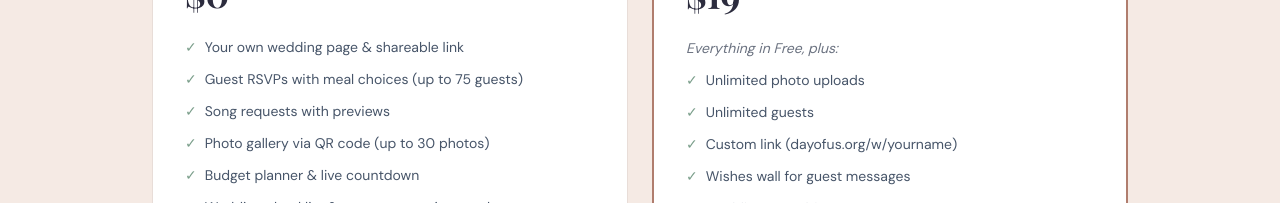
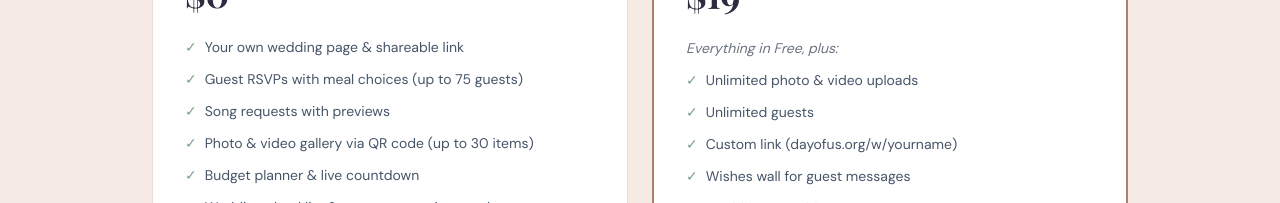
Before and after one commit to DayofUs/DayofUs, a Next.js app: page / in a window 1280 px wide. Shown: the part 2041-2244 px from the top of the page. Built offline with nearby package versions, Linux system fonts and the light colour scheme; no server answers; a web font is replaced by a local one.

Commit message:
Update page.tsx

```diff
--- a/app/page.tsx
+++ b/app/page.tsx
@@ -5,7 +5,7 @@ import Link from 'next/link';
 const guestFeatures = [
   { icon: '✉️', title: 'Guest RSVP', desc: 'A beautiful RSVP form that collects attendance, dietary requirements and messages — all in one place.', color: 'bg-[#E8F0EC]' },
   { icon: '🎵', title: 'Song Requests', desc: 'Guests search and request songs with 30-second previews before adding them to your playlist.', color: 'bg-[#EAE4F5]' },
-  { icon: '📸', title: 'QR Photo Gallery', desc: 'Guests scan a QR code at your wedding and upload photos straight from their phone — no app needed.', color: 'bg-[#F5EAE4]' },
+  { icon: '📸', title: 'QR Photo & Video Gallery', desc: 'Guests scan a QR code at your wedding and upload photos and videos straight from their phone — no app needed.', color: 'bg-[#F5EAE4]' },
   { icon: '💌', title: 'Wishes Wall', desc: 'A dedicated space for guests to leave heartfelt messages for you both.', color: 'bg-[#F5E6C8]' },
   { icon: '📅', title: 'Live Countdown', desc: 'A live countdown to your big day, shown right on your guest page.', color: 'bg-[#E8F0EC]' },
   { icon: '💰', title: 'Budget Planner', desc: 'Track every category of your wedding spend, with AI advice when you need it.', color: 'bg-[#EAE4F5]' },
@@ -156,7 +156,7 @@ export default function HomePage() {
                 <div className="text-sm font-semibold uppercase tracking-wider mb-2" style={{color:'#6B7280'}}>Free</div>
                 <div className="font-serif text-4xl font-bold mb-6" style={{color:'#2C2C3E'}}>$0</div>
                 <ul className="space-y-3 mb-8">
-                  {['Your own wedding page & shareable link', 'Guest RSVPs with meal choices (up to 75 guests)', 'Song requests with previews', 'Photo gallery via QR code (up to 30 photos)', 'Budget planner & live countdown', 'Wedding checklist & venue comparison tool'].map(item => (
+                  {['Your own wedding page & shareable link', 'Guest RSVPs with meal choices (up to 75 guests)', 'Song requests with previews', 'Photo & video gallery via QR code (up to 30 items)', 'Budget planner & live countdown', 'Wedding checklist & venue comparison tool'].map(item => (
                     <li key={item} className="flex items-start gap-2 text-sm" style={{color:'#475569'}}>
                       <span style={{color:'#7A9E8A'}}>✓</span> {item}
                     </li>
@@ -172,7 +172,7 @@ export default function HomePage() {
                 <div className="text-sm font-semibold uppercase tracking-wider mb-2" style={{color:'#B07D6E'}}>Premium</div>
                 <div className="font-serif text-4xl font-bold mb-6" style={{color:'#2C2C3E'}}>$19</div>
                 <ul className="space-y-3 mb-8">
-                  {['Everything in Free, plus:', 'Unlimited photo uploads', 'Unlimited guests', 'Custom link (dayofus.org/w/yourname)', 'Wishes wall for guest messages', 'Wedding party bios', 'Guest FAQ section', 'Registry links', 'PDF export of guest list & playlist'].map(item => (
+                  {['Everything in Free, plus:', 'Unlimited photo & video uploads', 'Unlimited guests', 'Custom link (dayofus.org/w/yourname)', 'Wishes wall for guest messages', 'Wedding party bios', 'Guest FAQ section', 'Registry links', 'PDF export of guest list & playlist'].map(item => (
                     <li key={item} className="flex items-start gap-2 text-sm" style={{color: item.startsWith('Everything') ? '#6B7280' : '#475569', fontStyle: item.startsWith('Everything') ? 'italic' : 'normal'}}>
                       {!item.startsWith('Everything') && <span style={{color:'#7A9E8A'}}>✓</span>} {item}
                     </li>
```
